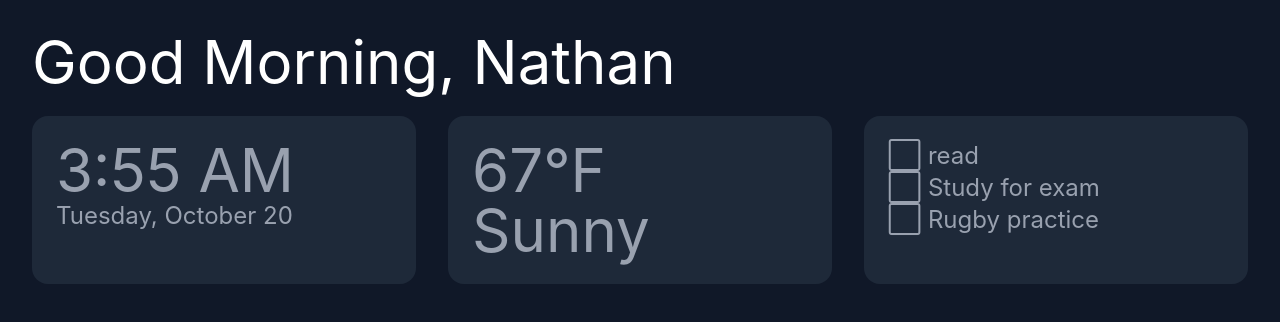
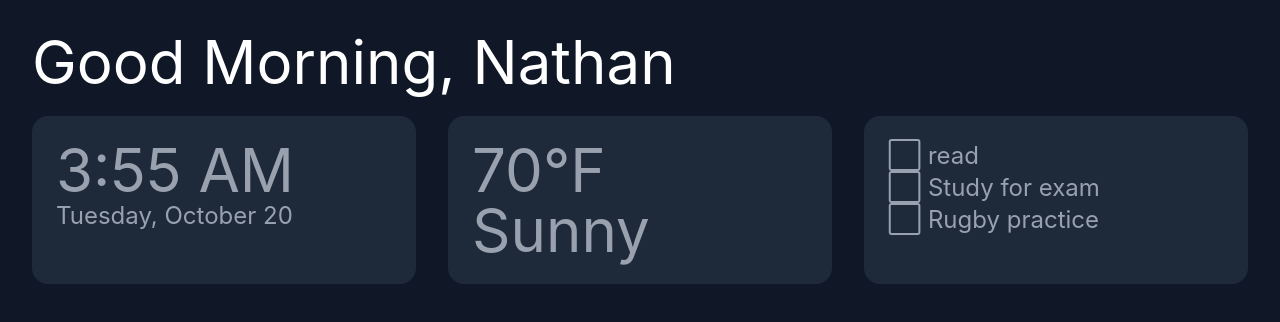
Before and after one commit to nathangawronski07/pi-dashboard, a React app in the folder frontend/: page / in a window 1280 px wide. Shown: the top 322 px of the page. Built offline with nearby package versions, Linux system fonts and the light colour scheme; the HTML template or start-up script is replaced by a standard one.

Commit message:
Finished frontend for now

```diff
--- a/frontend/src/App.jsx
+++ b/frontend/src/App.jsx
@@ -4,7 +4,7 @@ import Clock from "./components/Clock";
 import WeatherCard from "./components/WeatherCard";
 import TodoList from './components/TodoList';
 import Greeting from './components/Greeting';
-const mockWeather = { temp: 67, condition: "Sunny", fetched_at: "2026-10-19T14:00:00Z" };
+const mockWeather = { temp: 70, condition: "Sunny", fetched_at: "2026-10-19T14:00:00Z" };
 const mockTodos = [
   { id: 1, title: "read", done: false},
   { id: 2, title: "Study for exam", done: false },
@@ -24,7 +24,7 @@ export default function App() {
 
   return (
     <div className="min-h-screen bg-gray-900 text-white p-8">
-        <Greeting name={"Nathan"} />
+        <Greeting name="Nathan"/>
       <div className="grid grid-cols-3 gap-8">
         <div className="bg-gray-800 rounded-2xl p-6 text-gray-400">
           <Clock />
```
